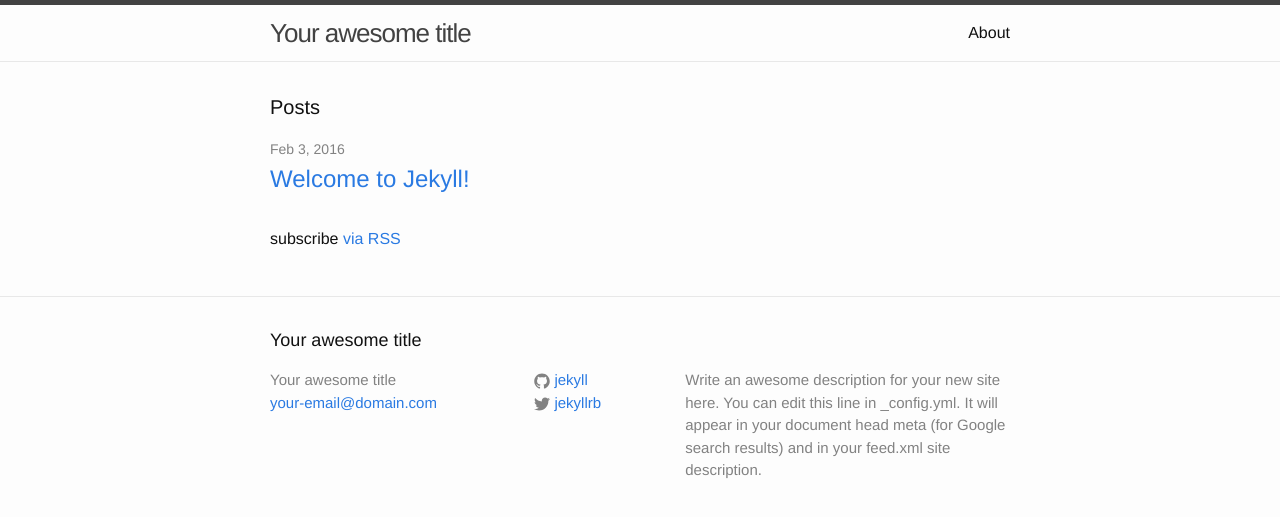
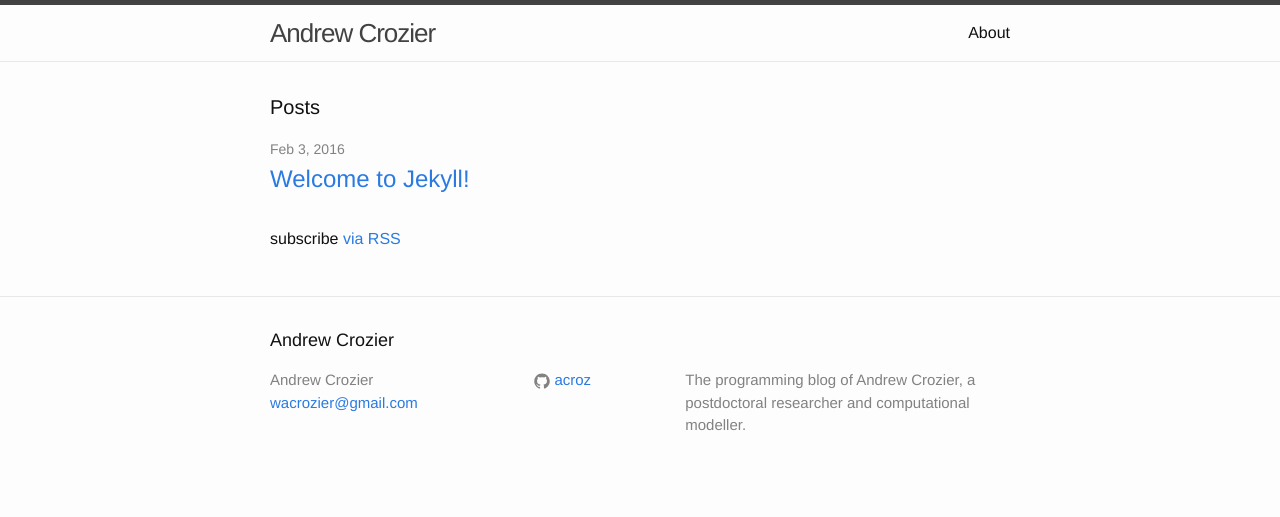
Before and after one commit to acroz/acroz.github.io, a Jekyll site: the page built from index.html, in a window 1280 px wide. Shown: the top 517 px of the page. Built offline with Jekyll 4.4.1, drawn with Linux system fonts in a browser that asks for light colours.

Commit message:
Customised site config

```diff
--- a/_config.yml
+++ b/_config.yml
@@ -1,21 +1,16 @@
-# Welcome to Jekyll!
-#
-# This config file is meant for settings that affect your whole blog, values
-# which you are expected to set up once and rarely need to edit after that.
-# For technical reasons, this file is *NOT* reloaded automatically when you use
-# 'jekyll serve'. If you change this file, please restart the server process.
+# Site settings
 
-# Site settings
-title: Your awesome title
-email: your-email@domain.com
+title: Andrew Crozier
+email: wacrozier@gmail.com
+
 description: > # this means to ignore newlines until "baseurl:"
-  Write an awesome description for your new site here. You can edit this
-  line in _config.yml. It will appear in your document head meta (for
-  Google search results) and in your feed.xml site description.
+  The programming blog of Andrew Crozier, a postdoctoral researcher and
+  computational modeller.
+
 baseurl: "" # the subpath of your site, e.g. /blog
-url: "http://yourdomain.com" # the base hostname & protocol for your site
-twitter_username: jekyllrb
-github_username:  jekyll
+url: "http://acroz.github.io" # the base hostname & protocol for your site
+#twitter_username: jekyllrb
+github_username: acroz
 
 # Build settings
 markdown: kramdown
```
